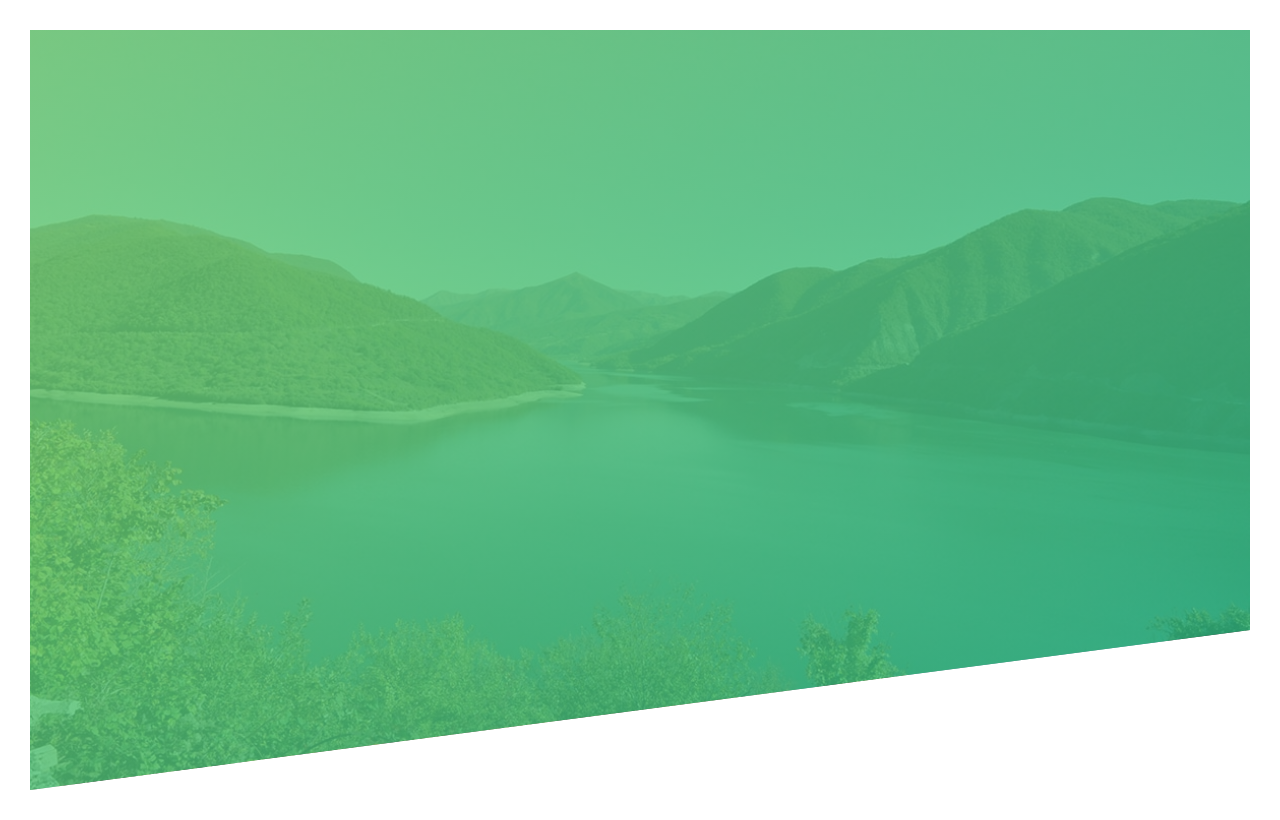
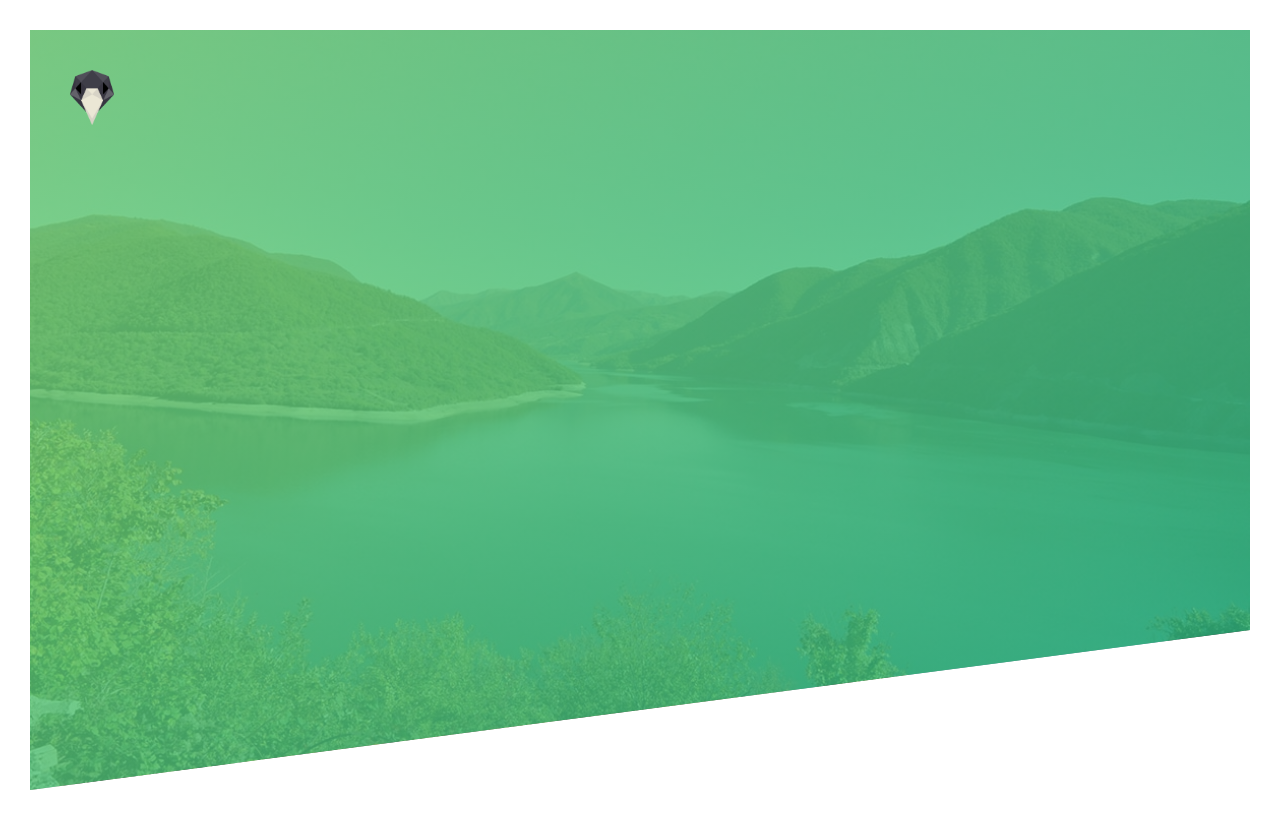
Before and after one commit to Elldrigar/PP_01-Landing-Page, a plain HTML site: page index.html in a window 1280 px wide. Drawn offline with Linux system fonts and the light colour scheme.

Commit message:
Add logo in the upper left corner

```diff
--- a/css/style.css
+++ b/css/style.css
@@ -14,11 +14,20 @@ body {
 }
 
 .header {
+    position: relative;
     height: 95vh;
     background-image: linear-gradient(to right bottom, rgba(126, 213, 111, 0.8), rgba(40, 180, 131, 0.8)), url(../img/hero.jpg);
     background-size: cover;
     background-position: center;
     clip-path: polygon(0 0, 100% 0, 100% 75vh, 0 100%);
+}
 
+.logo-container {
+    position: absolute;
+    top: 40px;
+    left: 40px;
+}
 
+.logo {
+    height: 55px;
 }
--- a/index.html
+++ b/index.html
@@ -14,7 +14,9 @@
 
 <body>
     <header class="header">
-
+        <div class="logo-container">
+            <img class="logo" src="img/gawronLogo.png" alt="logo">
+        </div>
     </header>
 
 </body>
```
Also changed, not shown: img/gawronLogo.png (added).
